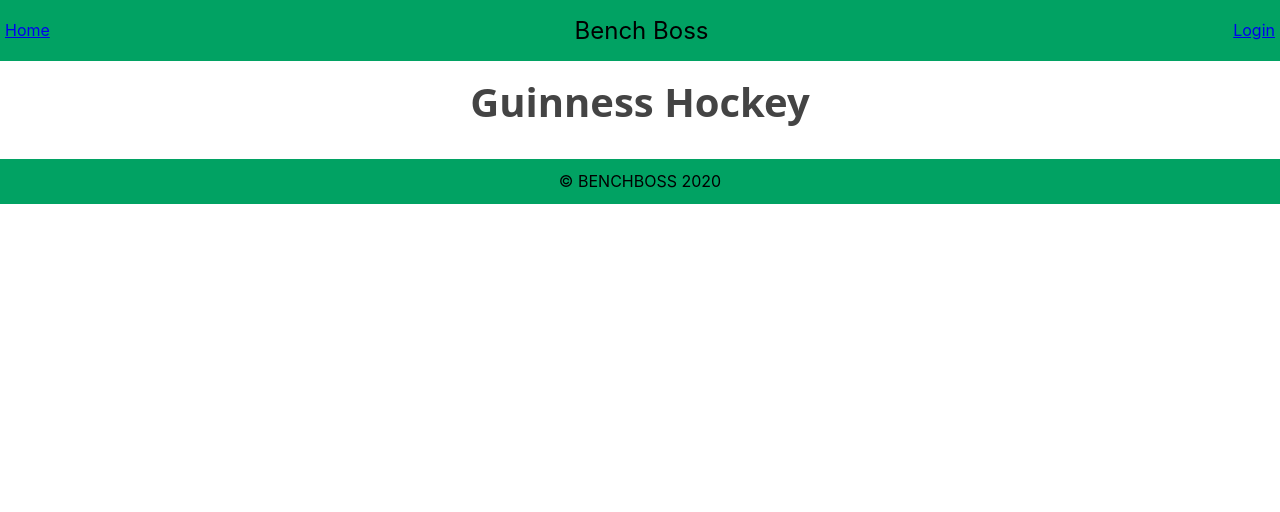
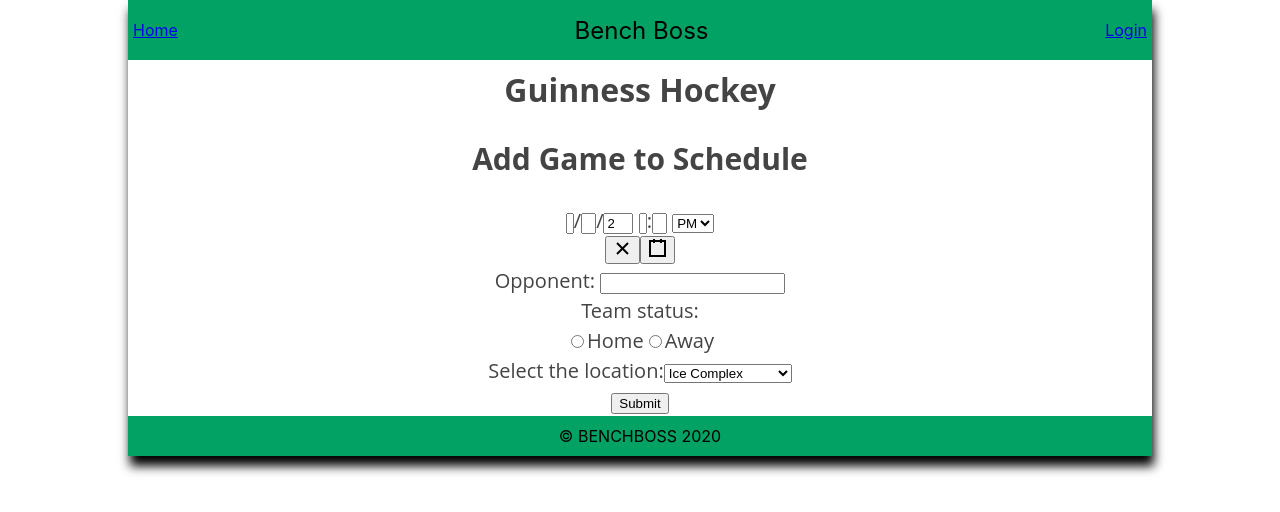
Before and after one commit to bmckenna1982/benchboss, a React (Create React App) app: page /add-game in a window 1280 px wide. Shown: the top 512 px of the page. Built offline with nearby package versions, Linux system fonts and the light colour scheme.

Commit message:
added react-datetime-picker, added sizing style to app, created RSVP component, created addGame form

```diff
--- a/package.json
+++ b/package.json
@@ -9,6 +9,7 @@
     "date-fns": "^2.9.0",
     "moment": "^2.24.0",
     "react": "^16.12.0",
+    "react-datetime-picker": "^2.9.0",
     "react-dom": "^16.12.0",
     "react-moment": "^0.9.7",
     "react-router-dom": "^5.1.2",
--- a/src/App.css
+++ b/src/App.css
@@ -21,7 +21,7 @@
 nav {
   position: fixed;
   top: 0;
-  left: 0;
+  left: 50%;
   right: 0;
   z-index: 10;
   display: flex;
@@ -29,6 +29,10 @@
   padding: 1% 5px;
   line-height: 35px;
   vertical-align: middle;
+  width: 1024px;
+  max-width: 100%;
+  max-height: 60px;
+  transform: translateX(-50%)
 }
 
 header {
@@ -74,6 +78,9 @@
 
 .App {
   text-align: center;
+  max-width: 1024px;
+  margin: auto;
+  box-shadow: 2px 10px 10px;
 }
 
 .App-logo {
--- a/src/App.js
+++ b/src/App.js
@@ -2,6 +2,7 @@
 import { Route, withRouter, Switch } from 'react-router-dom'
 import Nav from './components/nav'
 import './App.css'
+import Hero from './components/hero'
 import HomePage from './components/homePage'
 import Message from './components/message'
 import Login from './components/login'
@@ -10,7 +11,7 @@
 import Schedule from './components/schedule'
 import GameDetail from './components/gameDetail'
 import AddComment from './components/addComment'
-
+import AddGame from './components/addGame'
 
 
 class App extends Component {
@@ -19,9 +20,7 @@
       <div className='App' >
         <Nav />
         <main role='main'>
-          <header role='banner'>
-            <h1>Guinness Hockey</h1>
-          </header>
+          <Hero />
           <Switch>
             <Route exact path='/' component={HomePage} />
             <Route exact path='/log-in' component={Login} />
@@ -31,6 +30,7 @@
             <Route exact path='/schedule/:gameId' component={GameDetail} />
             <Route exact path='/message-board/:messageId' component={Message} />
             <Route exact path='/add-comment' component={AddComment} />
+            <Route exact path='/add-game' component={AddGame} />
             {/* <Route exact path='/addMessage' component={AddMessage} /> */}
           </Switch>
         </main>
--- /dev/null
+++ b/src/components/addGame.js
@@ -0,0 +1,57 @@
+import React, { Component } from 'react'
+import DateTimePicker from 'react-datetime-picker'
+
+class AddGame extends Component {
+  state = {
+    date: new Date(),
+  }
+
+  handleChange = date => this.setState({ date })
+
+  locations = () => (
+    [
+      'Ice Complex',
+      'The Cooler (Red)',
+      'The Cooler (Blue)',
+      'Sandy Springs'
+    ]
+  )
+
+  render() {
+    console.log('this.locations()', this.locations())
+    return (
+      <div className="AddGame">
+        <h2>Add Game to Schedule</h2>
+        {/* <ValidationError message={this.validateName()} /> */}
+        <DateTimePicker value={this.state.date} onChange={this.handleChange} />
+        <form className='AddGame_form' onSubmit={this.handleSubmit}>
+          <div className='form-group'>
+            <div className='opponent_container' >
+              <label htmlFor='AddGame_opponent'>Opponent: </label>
+              <input type='text' name='AddGame_opponent' id='AddGame_opponent' required></input>
+              <p>Team status: </p>
+              <input type='radio' name='AddGame_team_status' id='home' value='home' />
+              <label htmlFor='home'>Home</label>
+              <input type='radio' name='AddGame_team_status' id='away' value='away' />
+              <label htmlFor='away'>Away</label>
+            </div>
+            <label htmlFor='AddGame_location'>Select the location:</label>
+            <select name='AddGame_location' id='AddGame_location' required>
+              {this.locations().map((loc, index) => (
+                <option key={index} value={loc}>{loc}</option>
+              ))}
+            </select>
+          </div>
+          <button
+            type='submit'
+            className='AddGame_form__submit'
+          >
+            Submit
+          </button>
+        </form>
+      </div>
+    )
+  }
+}
+
+export default AddGame
--- a/src/components/gameDetail.js
+++ b/src/components/gameDetail.js
@@ -1,6 +1,7 @@
 import React, { Component } from 'react'
 import { NiceMonth, NiceDay, NiceTime } from './utils'
 import Schedule from '../scheduleData'
+import RSVP from './rsvp'
 import './styles/gameDetail.css'
 
 class GameDetail extends Component {
@@ -45,7 +46,8 @@
           <div className='GamePreview_location'>
             {selectedGame.location}
           </div>
-          <div className='RSVP'>
+          <RSVP game={selectedGame}/>
+          {/* <div className='RSVP'>
             <h3>Please set your RSVP</h3>
             <div className='button_container'>
               <button className='RSVP_button reply_in'>In</button>
@@ -92,7 +94,7 @@
                 <li>Stephen Patch</li>
               </ul>
             </div>
-          </div>
+          </div> */}
         </div>
       </section >
     )
--- a/src/components/hero.js
+++ b/src/components/hero.js
@@ -0,0 +1,14 @@
+import React, { Component } from 'react'
+import './styles/hero.css'
+
+class Hero extends Component {
+  render() {
+    return (
+      <header className='Hero' role='banner'>
+        <h1>Guinness Hockey</h1>
+      </header>
+    )
+  }
+}
+
+export default Hero
--- a/src/components/messagePreview.js
+++ b/src/components/messagePreview.js
@@ -1,6 +1,7 @@
 import React, { Component } from 'react'
 import { Link } from 'react-router-dom'
 import CommentList from '../commentData'
+import { NiceDate } from './utils'
 import './styles/messagePreview.css'
 
 
@@ -14,7 +15,9 @@
         <Link to={`/message-board/${this.props.message.id}`}>
           <div className='MessagePreview_title'>{this.props.message.title}</div>
           <div className='MessagePreview_author'>{this.props.message.author}</div>
-          <div className='MessagePreview_date'>{this.props.message.postedDate}</div>
+          <div className='MessagePreview_date'>
+            <NiceDate date={this.props.message.postedDate} />
+          </div>
         </Link>
         <div className='comment_icon'>
             {commentCount}
--- /dev/null
+++ b/src/components/rsvp.js
@@ -0,0 +1,60 @@
+import React, { Component } from 'react'
+
+class RSVP extends Component {
+  render() {
+    return (
+      <rf>
+        <div className='RSVP'>
+          <h3>Please set your RSVP</h3>
+          <div className='button_container'>
+            <button className='RSVP_button reply_in'>In</button>
+            <button className='RSVP_button reply_maybe'>Maybe</button>
+            <button className='RSVP_button reply_out'>Out</button>
+          </div>
+        </div>
+        <div className="RSVP_status">
+          <div className='RSVP_status_in'>
+            <h4>Replied In</h4>
+            <ul className='RSVP_in_list'>
+              <li>Brian McKenna</li>
+              <li>Darcy Hayes</li>
+              <li>Jake Toepfer</li>
+              <li>John Kenney</li>
+              <li>Erik Nilsson</li>
+              <li>Josh Ochs</li>
+              <li>Andrew Patch</li>
+              <li>Shane Sullivan</li>
+              <li>Merik Tomana</li>
+              <li>Steven Mercante</li>
+              <li>Daniel Rodriguez</li>
+            </ul>
+          </div>
+        </div>
+        <div className='RSVP_status_maybe'>
+          <h4>Replied Maybe</h4>
+          <ul className='RSVP_maybe_list'>
+            <li>Mitch Gianoni</li>
+          </ul>
+        </div>
+        <div className='RSVP_status_out'>
+          <h4>Replied Out</h4>
+          <ul className='RSVP_out_list'>
+            <li>Greg Suits</li>
+            <li>Nick Bertasi</li>
+            <li>Buckman Fergusson</li>
+            <li>Justin Derosa</li>
+          </ul>
+        </div>
+        <div className='RSVP_status_pending'>
+          <h4>Pending Reply</h4>
+          <ul className='RSVP_pending_list'>
+            <li>Keith Jones</li>
+            <li>Stephen Patch</li>
+          </ul>
+        </div>
+      </rf >
+    )
+  }
+}
+
+export default RSVP
--- a/src/components/schedule.js
+++ b/src/components/schedule.js
@@ -1,4 +1,5 @@
 import React, { Component } from 'react'
+import { Link } from 'react-router-dom'
 import GamePreview from './gamePreview'
 import ScheduleList from '../scheduleData'
 import './styles/schedule.css'
@@ -19,6 +20,7 @@
     return(
       <section className='Schedule'>
         <h2>Schedule</h2>
+        <Link to='/add-game' className='addGame_button'>Add to Schedule</Link>
         {/* <div className='Schedule_header'>
           <span className='chevrons_left'>&#171;</span>
           January
--- /dev/null
+++ b/src/components/styles/hero.css
@@ -0,0 +1,3 @@
+.Hero h1 {
+  font-size: 32px;
+}
```
Also changed, not shown: 1 other file (tests, documents, lock files or other folders).
